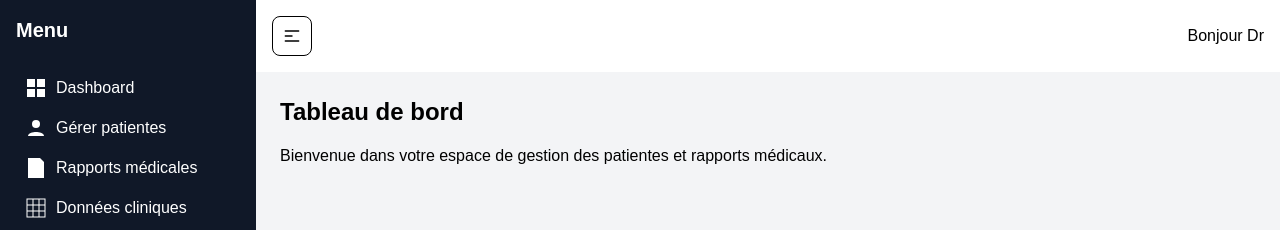
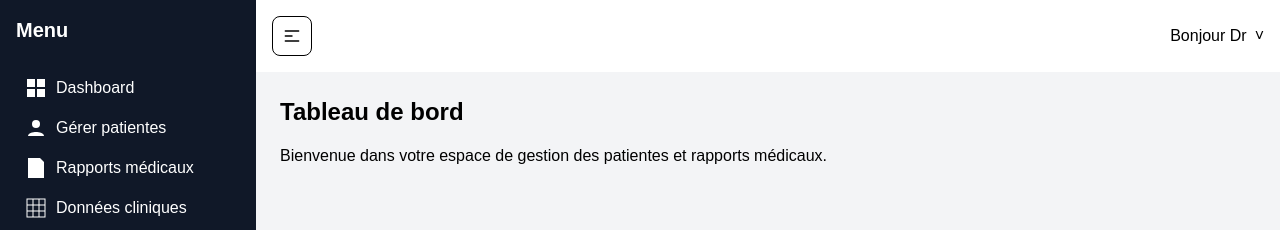
Before and after one commit to OnsElfekih/BreastCancerPredictionSystemNextJS, a Next.js app in the folder projet-nextjs/: page /dashboard in a window 1280 px wide. Shown: the top 230 px of the page. Built offline with nearby package versions, Linux system fonts and the light colour scheme.

Commit message:
dashboardGynéco

```diff
--- a/projet-nextjs/src/app/dashboard/DashboardLayout.tsx
+++ b/projet-nextjs/src/app/dashboard/DashboardLayout.tsx
@@ -1,5 +1,5 @@
 "use client";
-import { ReactNode, useState } from "react";
+import { ReactNode, useState, useEffect, useRef } from "react";
 
 // Icônes
 export const GridIcon = () => (
@@ -14,7 +14,7 @@ export const GridIcon = () => (
 export const UserCircleIcon = () => (
   <svg width="24" height="24" fill="currentColor">
     <circle cx="12" cy="8" r="4" />
-    <path d="M4 20c0-4 8-4 8-4s8 0 8 4v0H4z" />
+    <path d="M4 20c0-4 8-4 8-4s8 0 8 4H4z" />
   </svg>
 );
 
@@ -34,6 +34,23 @@ export const TableIcon = () => (
   </svg>
 );
 
+export const SignOutIcon = () => (
+  <svg
+    width="20"
+    height="20"
+    fill="none"
+    stroke="currentColor"
+    strokeWidth="2"
+    viewBox="0 0 24 24"
+  >
+    <path
+      strokeLinecap="round"
+      strokeLinejoin="round"
+      d="M17 16l4-4m0 0l-4-4m4 4H7m6 4v1a2 2 0 002 2h3a2 2 0 002-2v-1m0-10V5a2 2 0 00-2-2h-3a2 2 0 00-2 2v1"
+    />
+  </svg>
+);
+
 // Props
 interface LayoutProps {
   children: ReactNode;
@@ -42,22 +59,46 @@ interface LayoutProps {
 
 export default function DashboardLayout({ children, user }: LayoutProps) {
   const [sidebarOpen, setSidebarOpen] = useState(true);
+  const [dropdownOpen, setDropdownOpen] = useState(false);
+  const dropdownRef = useRef<HTMLDivElement>(null);
 
   const navItems = [
     { icon: <GridIcon />, name: "Dashboard", path: "/dashboard" },
     { icon: <UserCircleIcon />, name: "Gérer patientes", path: "/patients" },
-    { icon: <PageIcon />, name: "Rapports médicales", path: "/rapports" },
+    { icon: <PageIcon />, name: "Rapports médicaux", path: "/rapports" },
     { icon: <TableIcon />, name: "Données cliniques", path: "/donnees-cliniques" },
   ];
 
+  useEffect(() => {
+    const handleClickOutside = (event: MouseEvent) => {
+      if (dropdownRef.current && !dropdownRef.current.contains(event.target as Node)) {
+        setDropdownOpen(false);
+      }
+    };
+    document.addEventListener("mousedown", handleClickOutside);
+    return () => document.removeEventListener("mousedown", handleClickOutside);
+  }, []);
+
+  const handleSignOut = () => {
+    localStorage.clear();
+    window.location.href = "/login";
+  };
+
   return (
-    <div className="flex h-screen bg-gray-100">
+    <div className="flex h-screen bg-gray-100 text-black">
       {/* Sidebar */}
-      <div className={`bg-gray-900 text-white w-64 p-4 transition-all ${sidebarOpen ? "block" : "hidden"}`}>
+      <div
+        className={`bg-gray-900 text-white w-64 p-4 transition-all ${
+          sidebarOpen ? "block" : "hidden"
+        }`}
+      >
         <h2 className="text-xl font-bold mb-6">Menu</h2>
         <ul>
           {navItems.map((item, index) => (
-            <li key={index} className="flex items-center gap-2 p-2 hover:bg-gray-700 rounded cursor-pointer">
+            <li
+              key={index}
+              className="flex items-center gap-2 p-2 hover:bg-gray-700 rounded cursor-pointer"
+            >
               {item.icon}
               <span>{item.name}</span>
             </li>
@@ -69,6 +110,7 @@ export default function DashboardLayout({ children, user }: LayoutProps) {
       <div className="flex-1 flex flex-col">
         {/* Navbar */}
         <div className="bg-white shadow p-4 flex justify-between items-center">
+          {/* Sidebar Toggle */}
           <button
             className="flex items-center justify-center w-10 h-10 text-black border rounded-lg hover:bg-gray-200"
             aria-label="Toggle Sidebar"
@@ -90,8 +132,27 @@ export default function DashboardLayout({ children, user }: LayoutProps) {
             </svg>
           </button>
 
-          <div className="text-black">
+          {/* User Dropdown */}
+          <div className="relative" ref={dropdownRef}>
+            <button
+              onClick={() => setDropdownOpen(!dropdownOpen)}
+              className="flex items-center gap-2 text-black font-medium hover:text-gray-700 focus:outline-none"
+            >
               Bonjour Dr {user.nom} {user.prenom}
+              <span>{dropdownOpen ? "˄" : "˅"}</span>
+            </button>
+
+            {dropdownOpen && (
+              <div className="absolute right-0 mt-2 w-44 bg-white border border-gray-200 rounded-lg shadow-lg">
+                <button
+                  onClick={handleSignOut}
+                  className="flex items-center gap-2 w-full px-4 py-2 text-sm text-black hover:bg-gray-100"
+                >
+                  <SignOutIcon />
+                  <span>Déconnecter</span>
+                </button>
+              </div>
+            )}
           </div>
         </div>
 
--- a/projet-nextjs/src/app/dashboard/page.tsx
+++ b/projet-nextjs/src/app/dashboard/page.tsx
@@ -13,10 +13,8 @@ export default function Dashboard() {
 
   return (
     <DashboardLayout user={user}>
-      <h1 className="text-2xl font-semibold mb-4 text-black !important">
-        Tableau de bord
-      </h1>
-      <p className="text-black !important">
+      <h1 className="text-2xl font-semibold mb-4 text-black">Tableau de bord</h1>
+      <p className="text-black">
         Bienvenue dans votre espace de gestion des patientes et rapports médicaux.
       </p>
     </DashboardLayout>
```
Lines whose indentation alone changed are shown as unchanged.
